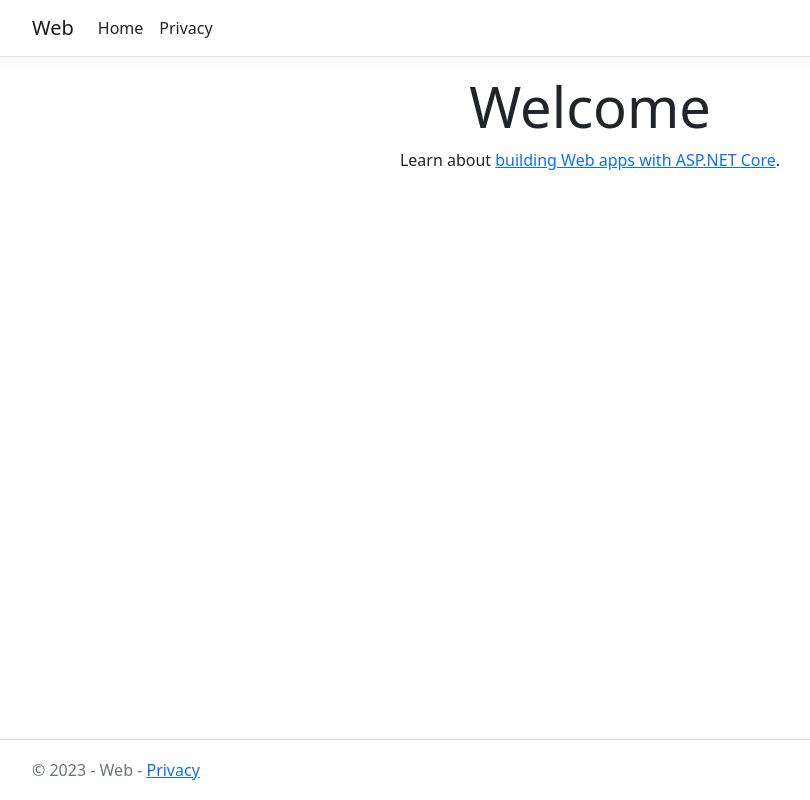
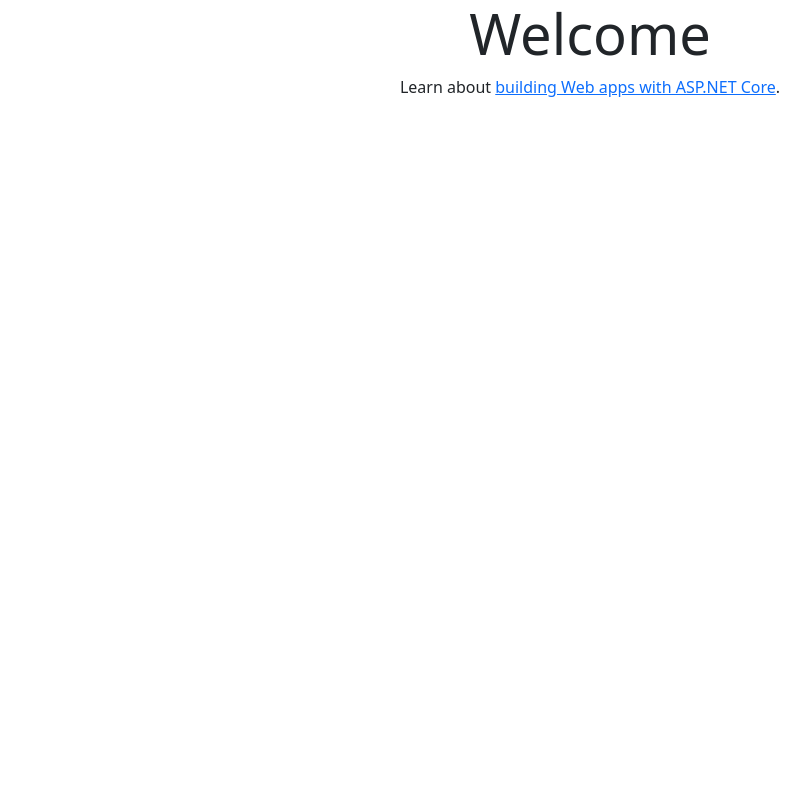
Before and after one commit to Derasm/StarWars, an ASP.NET Core app: page / in a window 1280 px wide. Shown: the whole page, without its empty margins (50-860 px from the left). Run offline with ASP.NET Core 8, Linux system fonts and the light colour scheme; style sheets or scripts are compiled from the project's sources.

Commit message:
Removed some layout files for unneeded pages

```diff
--- a/Web/Pages/Shared/_Layout.cshtml
+++ b/Web/Pages/Shared/_Layout.cshtml
@@ -9,38 +9,11 @@
     <link rel="stylesheet" href="~/Web.styles.css" asp-append-version="true" />
 </head>
 <body>
-    <header>
-        <nav class="navbar navbar-expand-sm navbar-toggleable-sm navbar-light bg-white border-bottom box-shadow mb-3">
-            <div class="container">
-                <a class="navbar-brand" asp-area="" asp-page="/Index">Web</a>
-                <button class="navbar-toggler" type="button" data-bs-toggle="collapse" data-bs-target=".navbar-collapse" aria-controls="navbarSupportedContent"
-                        aria-expanded="false" aria-label="Toggle navigation">
-                    <span class="navbar-toggler-icon"></span>
-                </button>
-                <div class="navbar-collapse collapse d-sm-inline-flex justify-content-between">
-                    <ul class="navbar-nav flex-grow-1">
-                        <li class="nav-item">
-                            <a class="nav-link text-dark" asp-area="" asp-page="/Index">Home</a>
-                        </li>
-                        <li class="nav-item">
-                            <a class="nav-link text-dark" asp-area="" asp-page="/Privacy">Privacy</a>
-                        </li>
-                    </ul>
-                </div>
-            </div>
-        </nav>
-    </header>
     <div class="container">
         <main role="main" class="pb-3">
             @RenderBody()
         </main>
     </div>
-
-    <footer class="border-top footer text-muted">
-        <div class="container">
-            &copy; 2023 - Web - <a asp-area="" asp-page="/Privacy">Privacy</a>
-        </div>
-    </footer>
 
     <script src="~/lib/jquery/dist/jquery.min.js"></script>
     <script src="~/lib/bootstrap/dist/js/bootstrap.bundle.min.js"></script>
```
Also changed, not shown: Web/Pages/Privacy.cshtml (deleted, +0 -8 lines), Web/Pages/Privacy.cshtml.cs (deleted, +0 -19 lines).
